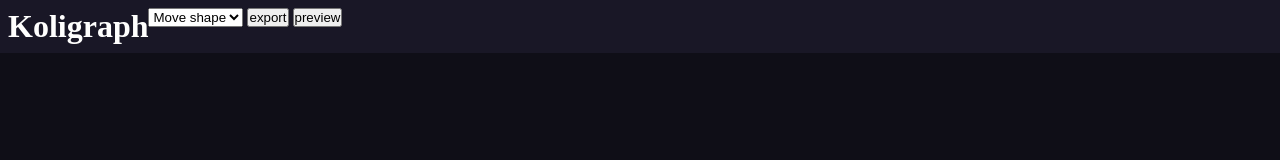
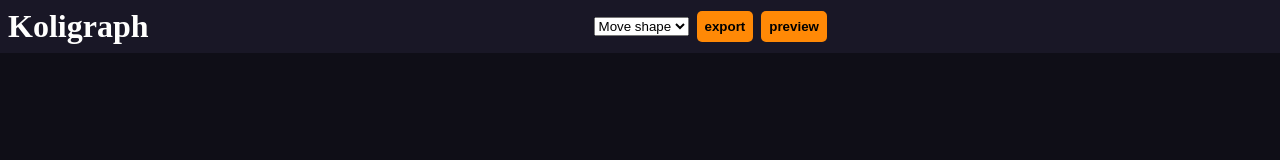
Before and after one commit to Lukide0/Koligraph, a plain HTML site: page index.html in a window 1280 px wide. Drawn offline with Linux system fonts and the light colour scheme.

Commit message:
feat: buttons style

```diff
--- a/styles/main.css
+++ b/styles/main.css
@@ -155,3 +155,26 @@ main {
   border-radius: 5px;
   gap: 0.5rem;
 }
+
+#tools {
+  display: flex;
+  flex: 1;
+  justify-content: center;
+  align-items: center;
+  gap: 0.5rem;
+}
+
+button {
+  padding: 0.5rem;
+  border: 0;
+  border-radius: 5px;
+  font-weight: bold;
+
+  transition: background-color 200ms;
+  background-color: var(--primary);
+}
+
+button:focus,
+button:hover {
+  background-color: var(--tertiary);
+}
```
